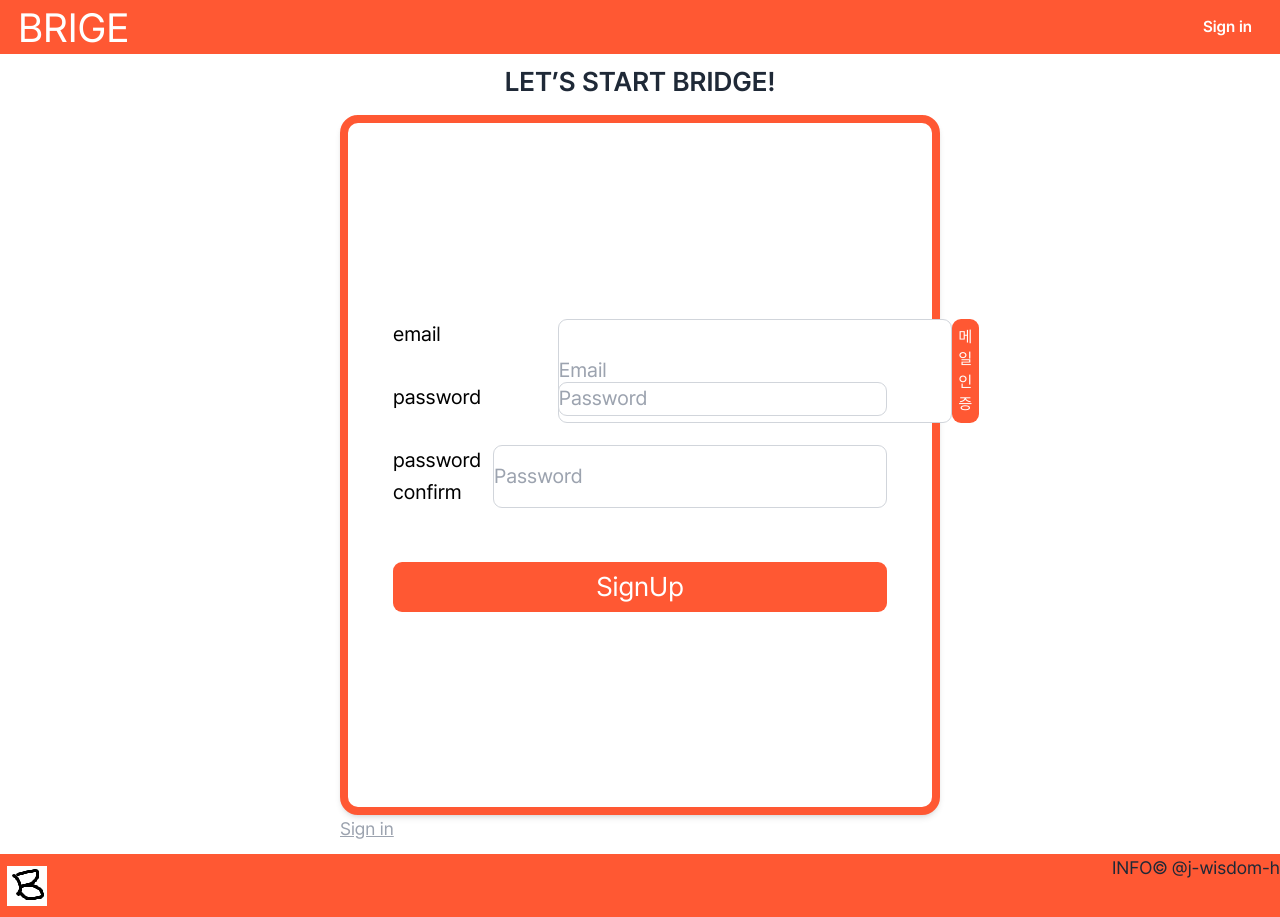
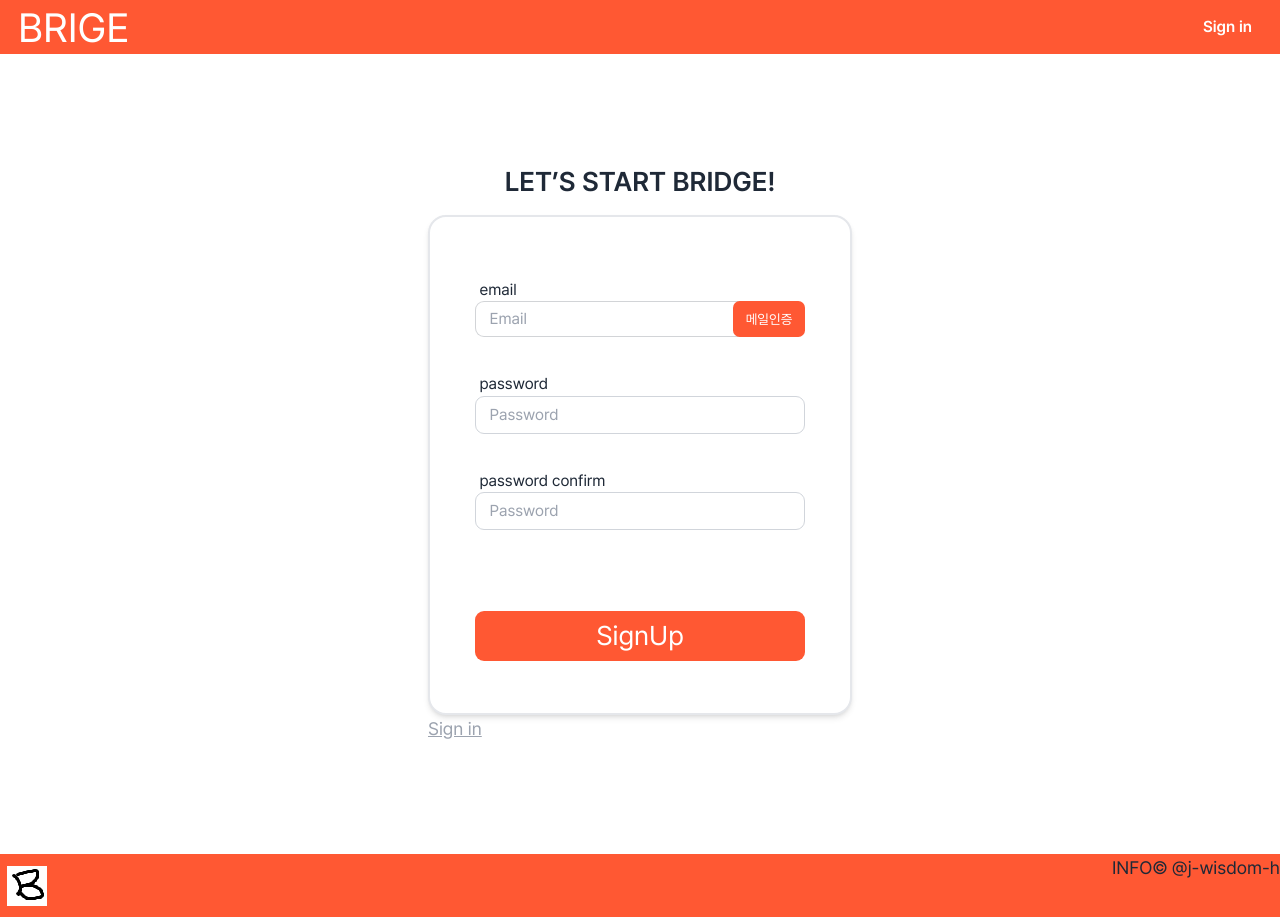
Before and after one commit to j-wisdom-h/BRIDGE, a Next.js app: page /signup in a window 1280 px wide. Built offline with nearby package versions, Linux system fonts and the light colour scheme; no server answers.

Commit message:
Feat : 구글 로그인 시 사용자 정보 표시 및 로그인 실패시 메세지 경고창

```diff
--- a/app/_components/AuthForm.tsx
+++ b/app/_components/AuthForm.tsx
@@ -3,6 +3,7 @@
 import { yupResolver } from '@hookform/resolvers/yup'
 import { logInschema, signUpschema } from 'hooks/validationYup'
 import { signIn } from 'next-auth/react'
+import { useRouter } from 'next/navigation'
 import { useRef, useState } from 'react'
 import { SubmitHandler, useForm } from 'react-hook-form'
 
@@ -10,6 +11,7 @@ import { SignInput } from '@/_components/Input'
 import { IsignUp, User } from '@/_interfaces/IAuth'
 
 function LoginForm() {
+    const router = useRouter()
     const {
         register,
         handleSubmit,
@@ -21,15 +23,23 @@ function LoginForm() {
 
     const onSubmit = async (data: IsignUp) => {
         const { email, password } = data
-        await signIn('credentials', {
+
+        const res = await signIn('credentials', {
             username: email,
             password: password,
-            redirect: true,
+            redirect: false,
             callbackUrl: '/',
         })
+        // 에러 핸들링
+        if (res?.status === 401) {
+            alert('아이디 혹은 비밀번호가 일치하지 않습니다!')
+        } else {
+            router.push('/')
+        }
     }
 
     return (
+        <>
             <form
                 onSubmit={handleSubmit(onSubmit)}
                 className="border-solid border px-8 py-12"
@@ -37,7 +47,11 @@ function LoginForm() {
                 <div>
                     <div>
                         <label htmlFor="email">email</label>
-                    <SignInput type="text" id="email" {...register('email')} />
+                        <SignInput
+                            type="text"
+                            id="email"
+                            {...register('email')}
+                        />
                     </div>
                     {errors.email && <div>{errors.email?.message}</div>}
                 </div>
@@ -56,6 +70,10 @@ function LoginForm() {
                     SignIn
                 </button>
             </form>
+            <button onClick={() => signIn('google', { callbackUrl: '/' })}>
+                구글로그인
+            </button>
+        </>
     )
 }
 
@@ -155,30 +173,33 @@ function SignUpForm() {
     return (
         <form
             onSubmit={handleSubmit(onSubmit)}
-            className="min-w-[600px] w-full max-w-md h-[700px] bg-white rounded-2xl shadow-md p-10 border-8 border-orange text-black [&>*:not(:last-child)]:mb flex justify-center flex-col"
+            className="min-w-[400px] w-full max-w-md h-[500px] bg-white rounded-2xl shadow-md p-10 border-2 border-darkgray text-black [&>*:not(:last-child)]:mb flex justify-center flex-col"
         >
-            <div className="mb-2 h-12">
-                <div className="flexRBetween">
-                    <label htmlFor="email" className="basis-1/3 text-lg">
-                        email
-                    </label>
-                    <div className="basis-2/3 flex max-w-[66.666667%]">
-                        <SignInput
+            <div className="mb-2">
+                <label className="form-control w-full max-w-xs relative">
+                    <div className="label pb-0">
+                        <span className="label-text">email</span>
+                    </div>
+                    <input
                         type="text"
                         id="email"
                         placeholder="Email"
-                            className="text-lg"
+                        className="input input-bordered input-sm w-full max-w-xs"
                         {...register('email')}
                     />
                     <button
                         type="button"
-                            className="orangeBtnS"
+                        className="absolute top-7 right-0 bg-orange text-white rounded-md w-16 text-xs h-8"
                         onClick={handleVerification}
                     >
                         메일인증
                     </button>
+                    <div className="label h-4 pb-0">
+                        <span className="label-text-alt">
+                            {errors.email && errors.email?.message}
+                        </span>
                     </div>
-                </div>
+                </label>
                 {showVerifyInput && (
                     <div>
                         <input
@@ -199,42 +220,53 @@ function SignUpForm() {
                         </button>
                     </div>
                 )}
-                {errors.email && <p>{errors.email?.message}</p>}
             </div>
-            <div className="mb-2 h-12">
-                <div className="flexRBetween">
-                    <label htmlFor="password" className="basis-1/3 text-lg">
-                        password
-                    </label>
+            <div className="mb-2">
+                <label
+                    htmlFor="password"
+                    className="form-control w-full max-w-xs"
+                >
+                    <div className="label pb-0">
+                        <span className="label-text">password</span>
+                    </div>
                     <SignInput
                         type="password"
                         id="password"
-                        className="w-full text-lg"
+                        className="input input-bordered input-sm w-full max-w-xs"
                         placeholder="Password"
                         {...register('password')}
                     />
+                    <div className="label h-4 pb-0">
+                        <span className="label-text-alt">
+                            {errors.password && errors.password?.message}
+                        </span>
                     </div>
-                {errors.password && <p>{errors.password?.message}</p>}
+                </label>
             </div>
 
-            <div className="mb-2 h-12">
-                <div className="flexRBetween">
-                    <label htmlFor="password" className="basis-1/3 text-lg">
-                        password confirm
-                    </label>
+            <div className="mb-2">
+                <label
+                    htmlFor="password"
+                    className="form-control w-full max-w-xs"
+                >
+                    <div className="label pb-0">
+                        <span className="label-text">password confirm</span>
+                    </div>
                     <SignInput
+                        id="confirmPassword"
                         type="password"
-                        id="confirmPassword"
-                        className="text-lg"
+                        className="input input-bordered input-sm w-full max-w-xs"
                         placeholder="Password"
                         {...register('confirmPassword')}
                     />
+                    <div className="label h-4 pb-0">
+                        <span className="label-text-alt">
+                            {errors.confirmPassword &&
+                                errors.confirmPassword?.message}
+                        </span>
                     </div>
-                {errors.confirmPassword && (
-                    <p>{errors.confirmPassword?.message}</p>
-                )}
+                </label>
             </div>
-
             <button type="submit" className="orangeBtnL w-full mt-12">
                 SignUp
             </button>
--- a/app/api/auth/[...nextauth]/route.ts
+++ b/app/api/auth/[...nextauth]/route.ts
@@ -1,6 +1,6 @@
 import NextAuth, { NextAuthOptions } from 'next-auth'
 import CredentialsProvider from 'next-auth/providers/credentials'
-import KakaoProvider from 'next-auth/providers/kakao'
+import GoogleProvider from 'next-auth/providers/google'
 
 export const authOptions: NextAuthOptions = {
     // Configure one or more authentication providers
@@ -17,8 +17,8 @@ export const authOptions: NextAuthOptions = {
             },
 
             async authorize(credentials, req): Promise<any> {
+                // console.log(credentials)
                 try {
-                    console.log(credentials)
                     const res = await fetch(
                         `${process.env.NEXTAUTH_URL}/api/login`,
                         {
@@ -36,22 +36,39 @@ export const authOptions: NextAuthOptions = {
                     // Any object returned will be saved in `user` property of the JWT
                     return user || null
                 } catch (e) {
-                    throw new Error(e.response)
+                    throw new Error(e.response.data.msg)
                 }
             },
         }),
-        KakaoProvider({
-            clientId: process.env.KAKAO_CLIENT_ID!,
-            clientSecret: process.env.KAKAO_SECRET!,
+        GoogleProvider({
+            clientId: process.env.GOOGLE_CLIENT_ID || '',
+            clientSecret: process.env.GOOGLE_CLIENT_SECRET || '',
         }),
     ],
     callbacks: {
-        async jwt({ token, user }) {
-            return { ...token, ...user }
+        async jwt({ token, user, account, profile }) {
+            if (profile && account) {
+                // 프로필 정보 설정
+                //console.log(profile)
+                const { name, email, picture, ...others } = profile
+                token = {
+                    name,
+                    email,
+                    image: picture,
+                    accessToken: account.access_token,
+                    accessTokenExpires: account.expires_at,
+                    refreshToken: account.refresh_token,
+                }
+            } else if (user) {
+                // token.accessToken = { 사용자액세스토큰 }
+                token.email = user.email
+            }
+
+            return token
         },
-
         async session({ session, token }) {
             session.user = token as any
+            //console.log('sesson', session)
             return session
         },
     },
--- a/tsconfig.json
+++ b/tsconfig.json
@@ -20,7 +20,8 @@
         "baseUrl": ".",
         "paths": {
             "@/_components/*": ["app/_components/*"],
-            "@/_interfaces/*": ["app/_interfaces/*"]
+            "@/_interfaces/*": ["app/_interfaces/*"],
+            "react": ["node_modules/@types/react"]
         },
         "allowImportingTsExtensions": true,
         "strictNullChecks": true
```
Also changed, not shown: types/next-auth.d.ts (+19 -8 lines). Lines whose indentation alone changed are shown as unchanged.
